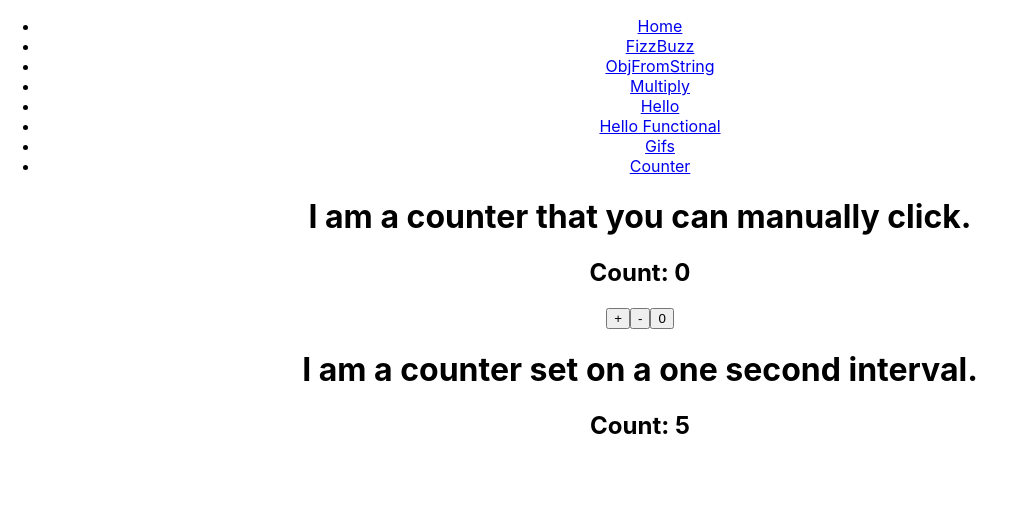
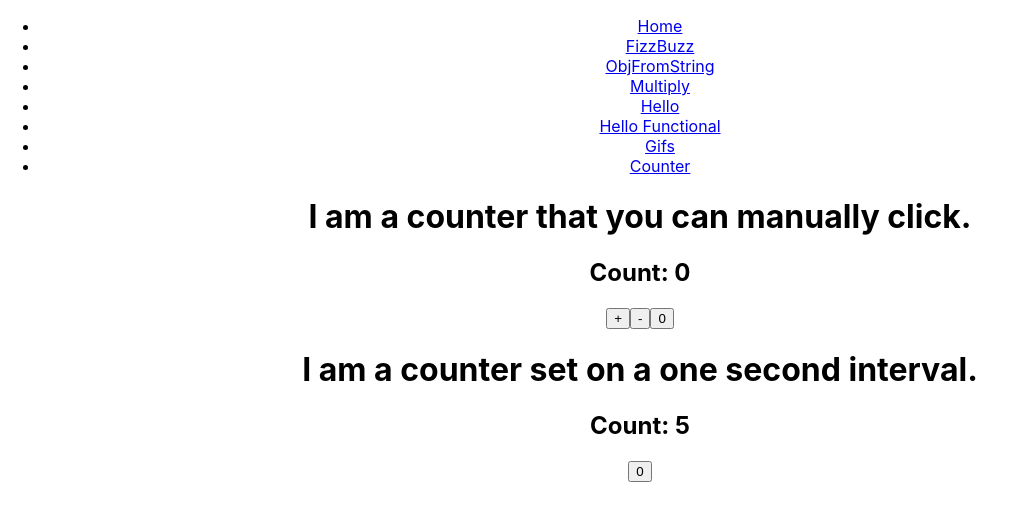
Before and after one commit to MMcClure11/practice-constructor.io, a React (Create React App) app: page /counter in a window 1280 px wide. Shown: the top 520 px of the page, without its empty margins (0-1016 px from the left). Built offline with nearby package versions, Linux system fonts and the light colour scheme.

Commit message:
Add reset for counter

```diff
--- a/src/components/Counter.js
+++ b/src/components/Counter.js
@@ -32,6 +32,10 @@ const Counter = () => {
     }
   }, [])
 
+  const resetCounter = () => {
+    setCounter(0)
+  }
+
   return (
     <div>
       <h1>I am a counter that you can manually click.</h1>
@@ -41,6 +45,7 @@ const Counter = () => {
       <button onClick={ reset }>0</button>
       <h1>I am a counter set on a one second interval.</h1>
       <h2>Count: { counter }</h2>
+      <button onClick={ resetCounter }>0</button>
     </div>
   )
 }
```
